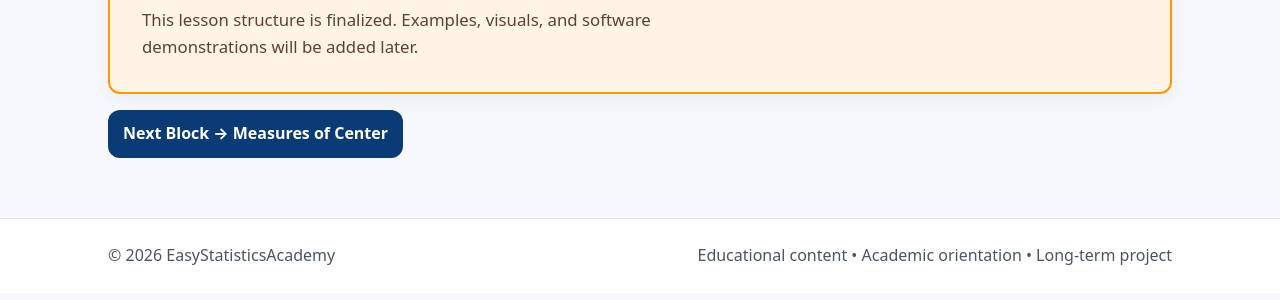
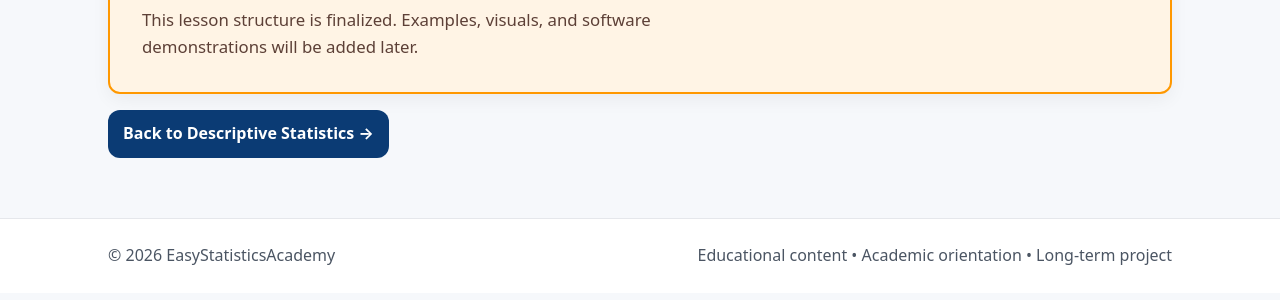
Before and after one commit to ammar-homaida-statistics/easystatisticsacademy, a Jekyll site: the page built from descriptive/visualization/choosing-the-right-graph/index.md, in a window 1280 px wide. Shown: the part 236-536 px from the top of the page. Built offline with Jekyll 4.4.1, drawn with Linux system fonts in a browser that asks for light colours.

Commit message:
fix next button

```diff
--- a/descriptive/visualization/choosing-the-right-graph/index.md
+++ b/descriptive/visualization/choosing-the-right-graph/index.md
@@ -25,16 +25,17 @@ sidebar: false
   </div>
 </section>
 
-<!-- Last lesson: go to next block -->
+<!-- Return to Descriptive Home -->
 <section class="section section-slim">
-  <a class="btn" href="/descriptive/center/">
-    Next Block → Measures of Center
+  <a class="btn" href="/descriptive/">
+    Back to Descriptive Statistics →
   </a>
 </section>
 
 <script>
   (function () {
     var KEY = "esa_continue_descriptive_visualization_lesson_v0";
+
     localStorage.setItem(KEY, JSON.stringify({
       url: "/descriptive/visualization/choosing-the-right-graph/",
       label: "Lesson 11 — Choosing the Right Graph (Decision Framework)",
```
